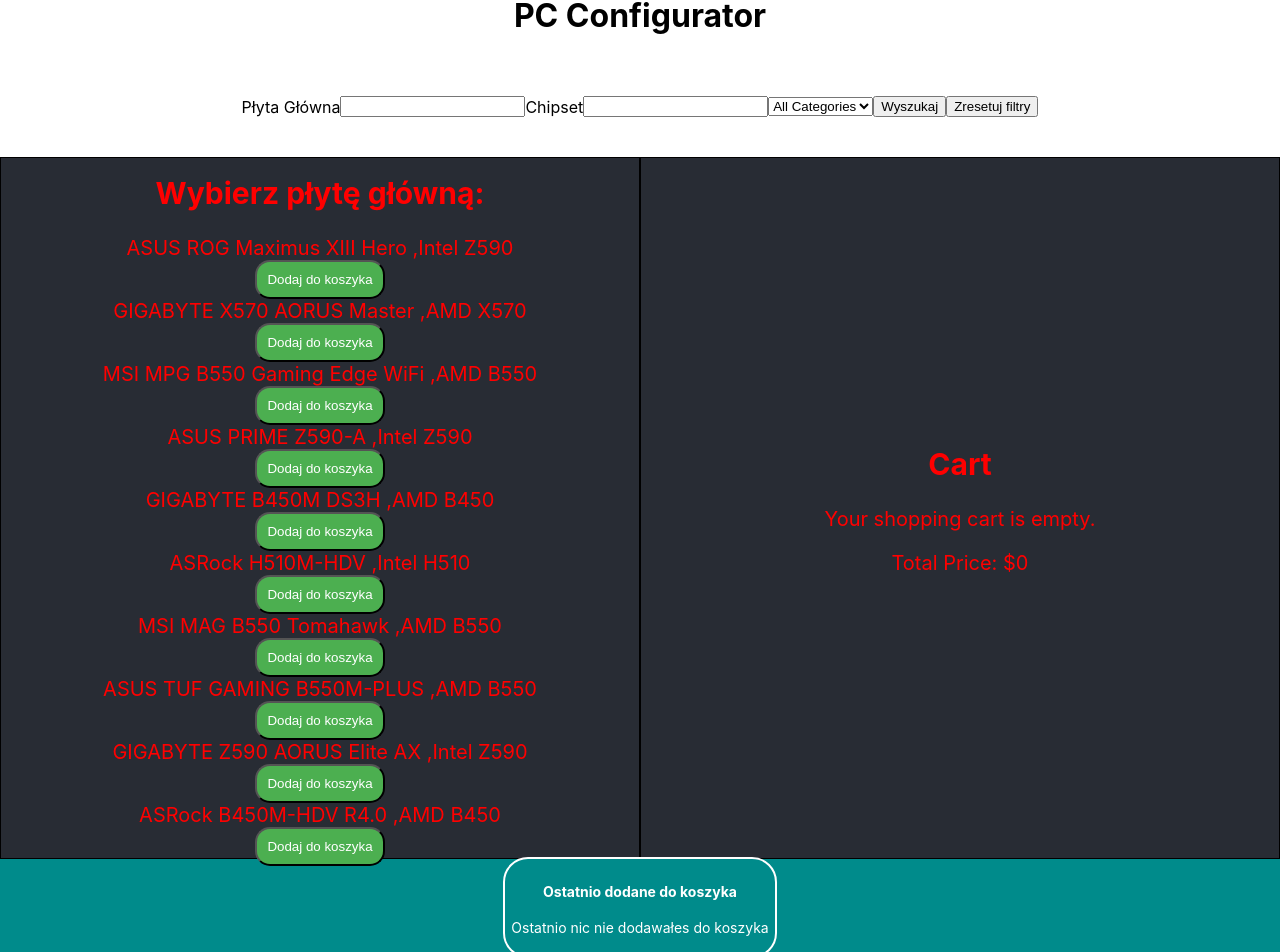
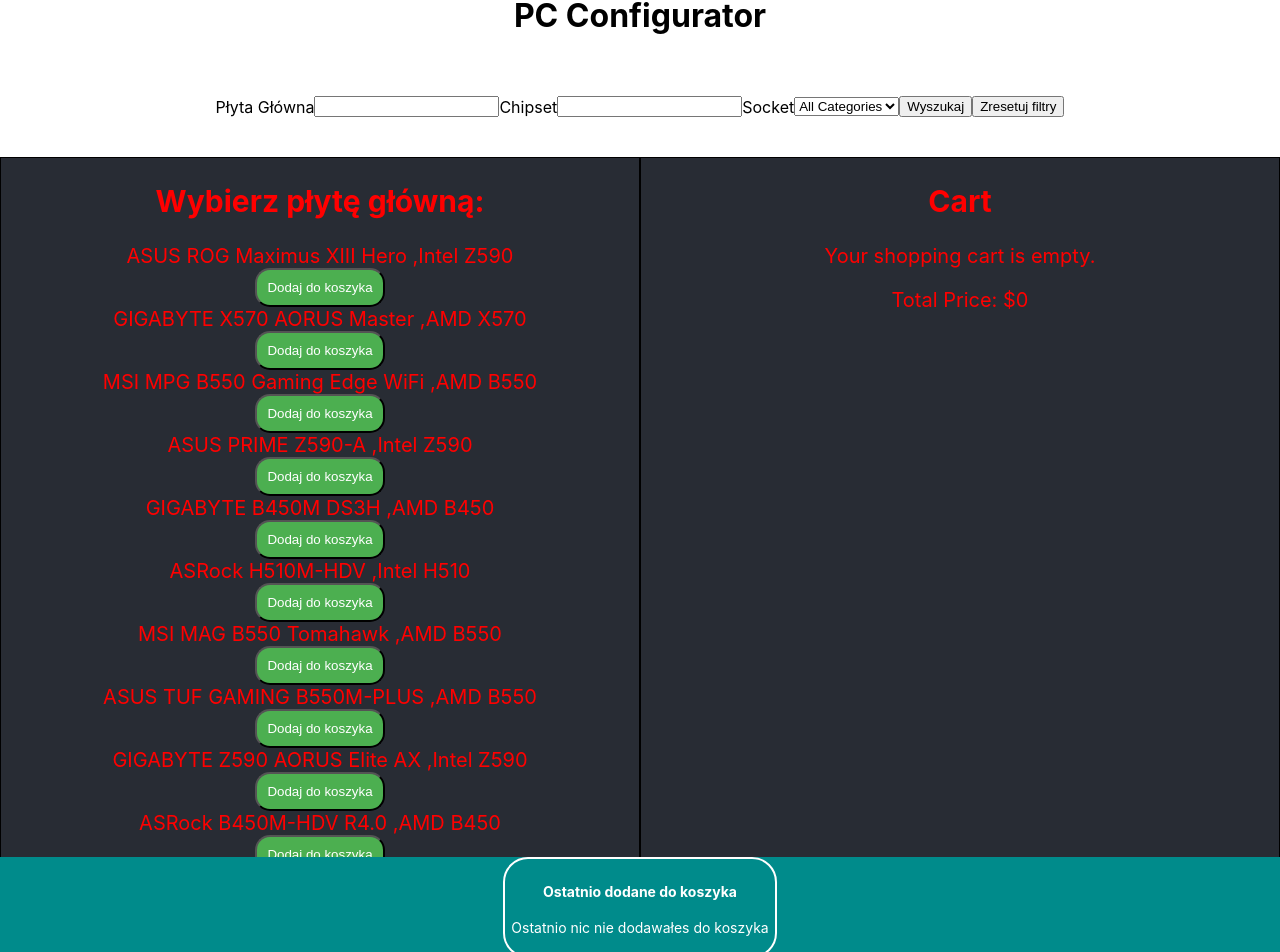
Before and after one commit to Xeyanix/Configurator-pc-app, a React (Create React App) app in the folder konfigurator/: page / in a window 1280 px wide. Shown: the part 67-1019 px from the top of the page. Built offline with nearby package versions, Linux system fonts and the light colour scheme.

Commit message:
app wroking section  last viewed

```diff
--- a/konfigurator/src/App.js
+++ b/konfigurator/src/App.js
@@ -74,10 +74,10 @@
             removeAll={removeAllItems}
           />
         </div>
+        <LastViewed
+          cart={listViewed}
+        />
       </div >
-      <LastViewed
-        cart={listViewed}
-      />
     </div >
   );
 }
--- a/konfigurator/src/common/styles/Columns.module.scss
+++ b/konfigurator/src/common/styles/Columns.module.scss
@@ -16,6 +16,7 @@
     animation: App-logo-spin infinite 20s linear;
   }
 }
+
 
 .Wrappper {
   display: flex;
@@ -36,6 +37,7 @@
 
 .smallerFont {
   font-size: 20px;
+  max-width: 100%;
   /* Lub inny preferowany rozmiar czcionki */
 }
 
@@ -45,8 +47,8 @@
   display: flex;
   flex-direction: column;
   align-items: center;
-  justify-content: center;
   font-size: calc(10px + 2vmin);
+  justify-content: space-between;
   color: $color-red;
   width: 100%;
   border: 1px solid black;
--- a/konfigurator/src/components/Filters/Filters.js
+++ b/konfigurator/src/components/Filters/Filters.js
@@ -102,6 +102,7 @@
           value={searchChipset}
           onChange={this.handleProductType}
         ></input>
+        Socket
         <select
           value={searchSocket}
           onChange={this.handleSelectCategory} >
```
